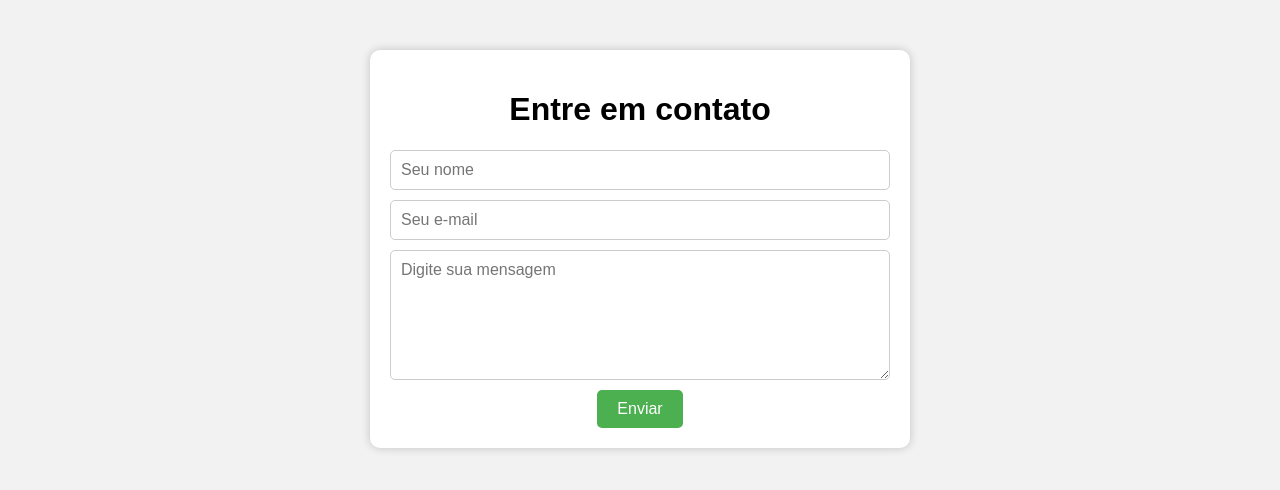
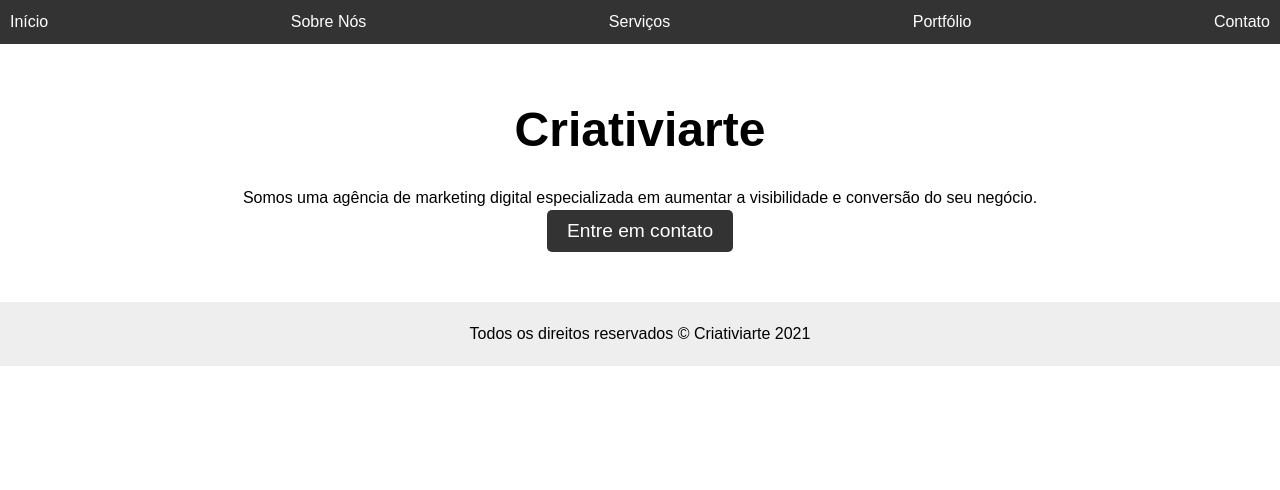
Before and after one commit to joaogabriellm1/projetoteste, a plain HTML site: page index.html in a window 1280 px wide. Drawn offline with Linux system fonts and the light colour scheme.

Commit message:
Update index.html

```diff
--- a/index.html
+++ b/index.html
@@ -1,60 +1,91 @@
 <!DOCTYPE html>
 <html>
   <head>
-	<title>Minha landing page</title>
+    <meta charset="UTF-8">
+    <title>Criativiarte</title>
     <style>
+      * {
+        margin: 0;
+        padding: 0;
+        box-sizing: border-box;
+      }
+
       body {
-			background-color: #f2f2f2; /* cor de fundo */
-			font-family: Arial, sans-serif; /* fonte padrão */
-			margin: 0; /* remove margens */
-			padding: 0; /* remove padding */
+        font-family: Arial, sans-serif;
+        font-size: 16px;
+        line-height: 1.5;
       }
-		form {
-			background-color: #fff; /* cor de fundo do formulário */
-			margin: 50px auto; /* centraliza o formulário */
-			max-width: 500px; /* largura máxima do formulário */
-			padding: 20px; /* espaço interno */
-			text-align: center; /* centraliza o conteúdo */
-			border-radius: 10px; /* arredonda as bordas */
-			box-shadow: 0px 0px 10px rgba(0,0,0,0.2); /* sombra */
+
+      header {
+        background-color: #333;
+        color: #fff;
+        padding: 10px;
       }
-		input[type="text"],
-		input[type="email"],
-		textarea {
-			display: block; /* exibe os inputs como blocos */
-			margin: 10px 0; /* adiciona uma margem */
-			padding: 10px; /* espaço interno */
-			width: 100%; /* largura total */
-			border: 1px solid #ccc; /* borda */
-			border-radius: 5px; /* arredonda as bordas */
-			font-size: 16px; /* tamanho da fonte */
-			font-family: Arial, sans-serif; /* fonte padrão */
-			box-sizing: border-box; /* inclui a borda no tamanho total */
+
+      nav ul {
+        display: flex;
+        justify-content: space-between;
+        list-style-type: none;
       }
-		input[type="submit"] {
-			background-color: #4CAF50; /* cor de fundo do botão */
-			color: #fff; /* cor do texto do botão */
-			border: none; /* remove a borda */
-			padding: 10px 20px; /* espaço interno */
-			text-align: center; /* centraliza o conteúdo */
-			display: inline-block; /* exibe o botão como um bloco */
-			font-size: 16px; /* tamanho da fonte */
-			border-radius: 5px; /* arredonda as bordas */
-			cursor: pointer; /* muda o cursor ao passar o mouse sobre o botão */
-			transition: background-color 0.3s ease; /* transição suave */
+
+      nav ul li a {
+        color: #fff;
+        text-decoration: none;
       }
-		input[type="submit"]:hover {
-			background-color: #3e8e41; /* cor de fundo do botão ao passar o mouse */
+
+      section {
+        padding: 50px;
+        text-align: center;
+      }
+
+      h1 {
+        font-size: 3em;
+        margin-bottom: 20px;
+      }
+
+      button {
+        background-color: #333;
+        color: #fff;
+        padding: 10px 20px;
+        border-radius: 5px;
+        border: none;
+        cursor: pointer;
+        font-size: 1.2em;
+        transition: background-color 0.3s ease-in-out;
+      }
+
+      button:hover {
+        background-color: #555;
+      }
+
+      footer {
+        background-color: #eee;
+        padding: 20px;
+        text-align: center;
       }
     </style>
   </head>
   <body>
-	<form>
-		<h1>Entre em contato</h1>
-		<input type="text" placeholder="Seu nome" required>
-		<input type="email" placeholder="Seu e-mail" required>
-		<textarea placeholder="Digite sua mensagem" rows="6" required></textarea>
-		<input type="submit" value="Enviar">
-	</form>
+    <header>
+      <nav>
+        <ul>
+          <li><a href="#">Início</a></li>
+          <li><a href="#">Sobre Nós</a></li>
+          <li><a href="#">Serviços</a></li>
+          <li><a href="#">Portfólio</a></li>
+          <li><a href="#">Contato</a></li>
+        </ul>
+      </nav>
+    </header>
+
+    <section>
+      <h1>Criativiarte</h1>
+      <p>Somos uma agência de marketing digital especializada em aumentar a visibilidade e conversão do seu negócio.</p>
+      <button>Entre em contato</button>
+    </section>
+
+    <footer>
+      <p>Todos os direitos reservados © Criativiarte 2021</p>
+    </footer>
   </body>
 </html>
```
Lines whose indentation alone changed are shown as unchanged.
